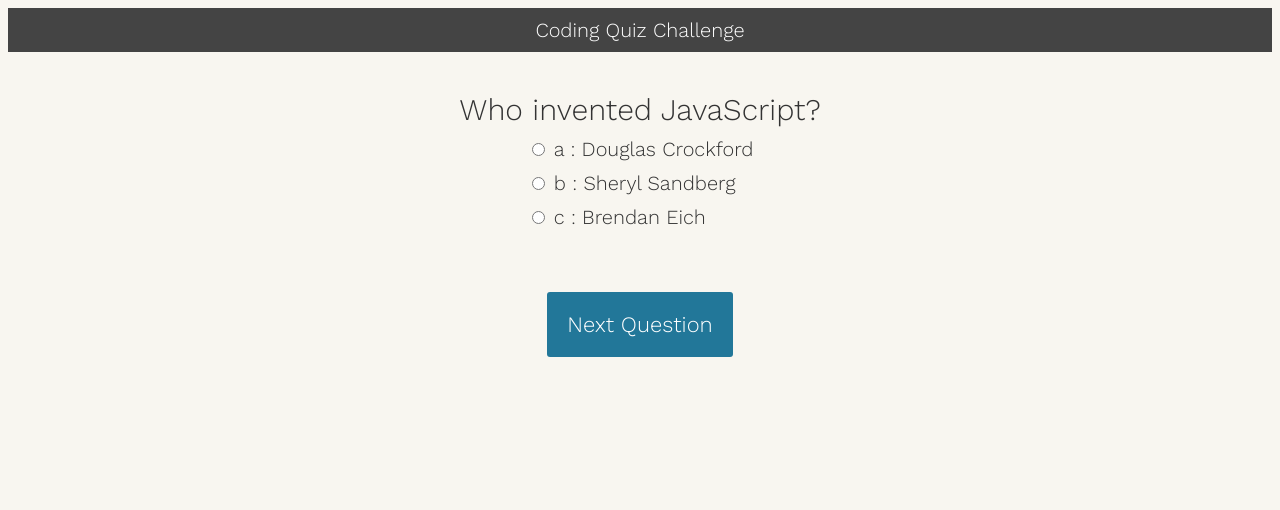
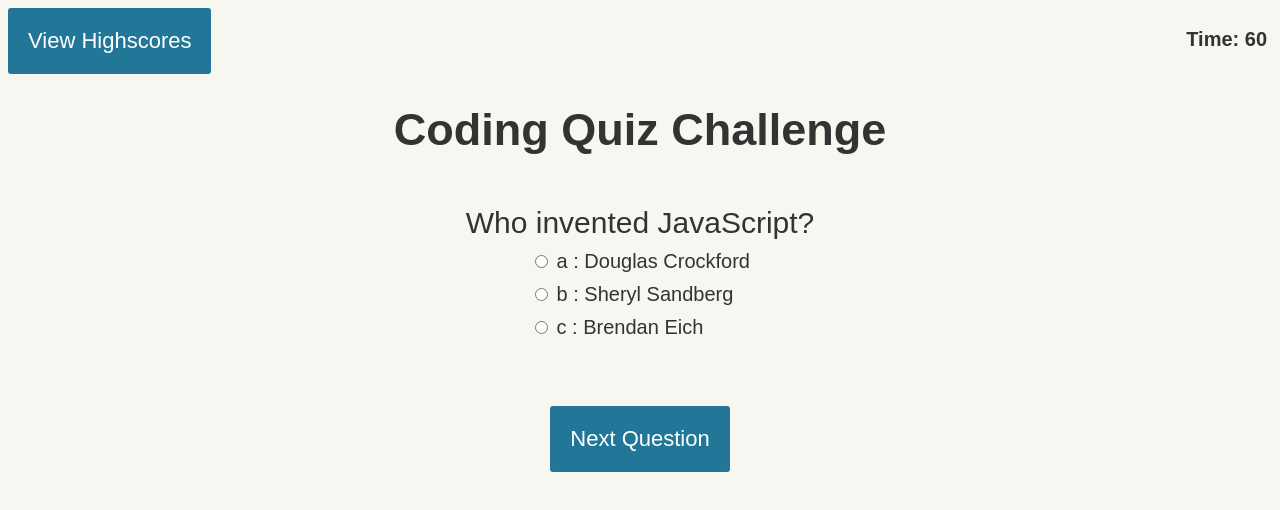
Before and after one commit to chrisimata21/coding-quiz-challenge, a plain HTML site: page index.html in a window 1280 px wide. Drawn offline with nearby package versions, Linux system fonts and the light colour scheme.

Commit message:
trying to implement timer and highscores

```diff
--- a/assets/script.js
+++ b/assets/script.js
@@ -101,6 +101,8 @@
     showSlide(currentSlide - 1);
   }
 
+
+
   // Variables
   const quizContainer = document.getElementById('quiz');
   const resultsContainer = document.getElementById('results');
@@ -133,7 +135,27 @@
         d: "ESLint"
       },
       correctAnswer: "d"
-      }
+    },
+    {
+      question: "What is the name of the object that allows you to perform mathematical tasks with the interpreter?",
+      answers: {
+        a: "Solve",
+        b: "Number",
+        c: "Count",
+        d: "Math"
+      },
+      correctAnswer: "d"
+    },
+    {
+      question: "What is a JavaScript element that represents either TRUE or FALSE values?",
+      answers: {
+        a: "RegExp",
+        b: "Boolean",
+        c: "Condition",
+        d: "Event"
+      },
+      correctAnswer: "b"
+    },
   ];
 
   // Kick things off
@@ -152,4 +174,5 @@
   submitButton.addEventListener('click', showResults);
   previousButton.addEventListener("click", showPreviousSlide);
   nextButton.addEventListener("click", showNextSlide);
+  scoreButton.addEventListener("click", showScores)
 })();
--- a/assets/style.css
+++ b/assets/style.css
@@ -1,20 +1,26 @@
-@import url(https://fonts.googleapis.com/css?family=Work+Sans:300,600);
-
 body{
 	font-size: 20px;
-	font-family: 'Work Sans', sans-serif;
+	font-family: 'Arial', sans-serif;
 	color: #333;
   font-weight: 300;
   text-align: center;
   background-color: #f8f6f0;
 }
+header {
+  display: flex;
+  flex-wrap: wrap;
+  text-align: center;
+  justify-content: space-between;
+}
+.time {
+  margin: 20px 5px;
+  font-weight: bold;
+}
 h1{
-  font-weight: 300;
+  font-weight: bold;
   margin: 0px;
   padding: 10px;
-  font-size: 20px;
-  background-color: #444;
-  color: #fff;
+  font-size: 45px;
 }
 .question{
   font-size: 30px;
@@ -30,7 +36,7 @@ h1{
   margin-bottom: 10px;
 }
 button{
-  font-family: 'Work Sans', sans-serif;
+  font-family: 'Arial', sans-serif;
 	font-size: 22px;
 	background-color: #279;
 	color: #fff;
@@ -65,4 +71,5 @@ button:hover{
   position: relative;
   height: 200px;
   margin-top: 40px;
+  padding: 0 20px;
 }
--- a/index.html
+++ b/index.html
@@ -7,6 +7,12 @@
         <link rel="stylesheet" href="./assets/style.css" />
         <title>Coding Quiz</title>
     </head>
+    <header>
+        <div>
+            <button id="scores">View Highscores</button>
+        </div>
+        <div id="timer" class="time">Time: 60</div>
+    </header>
     <body>
         <h1>Coding Quiz Challenge</h1>
         <div class="quiz-container">
```
Lines whose indentation alone changed are shown as unchanged.
